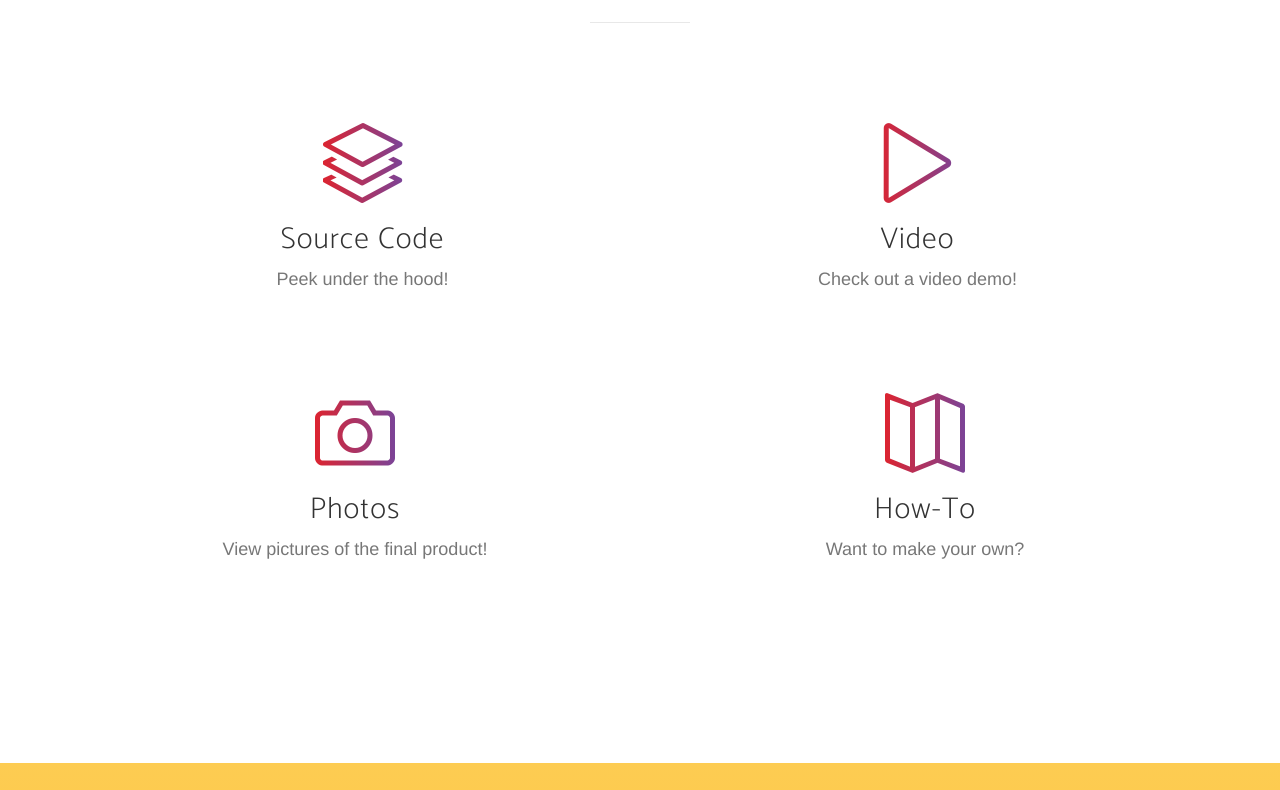
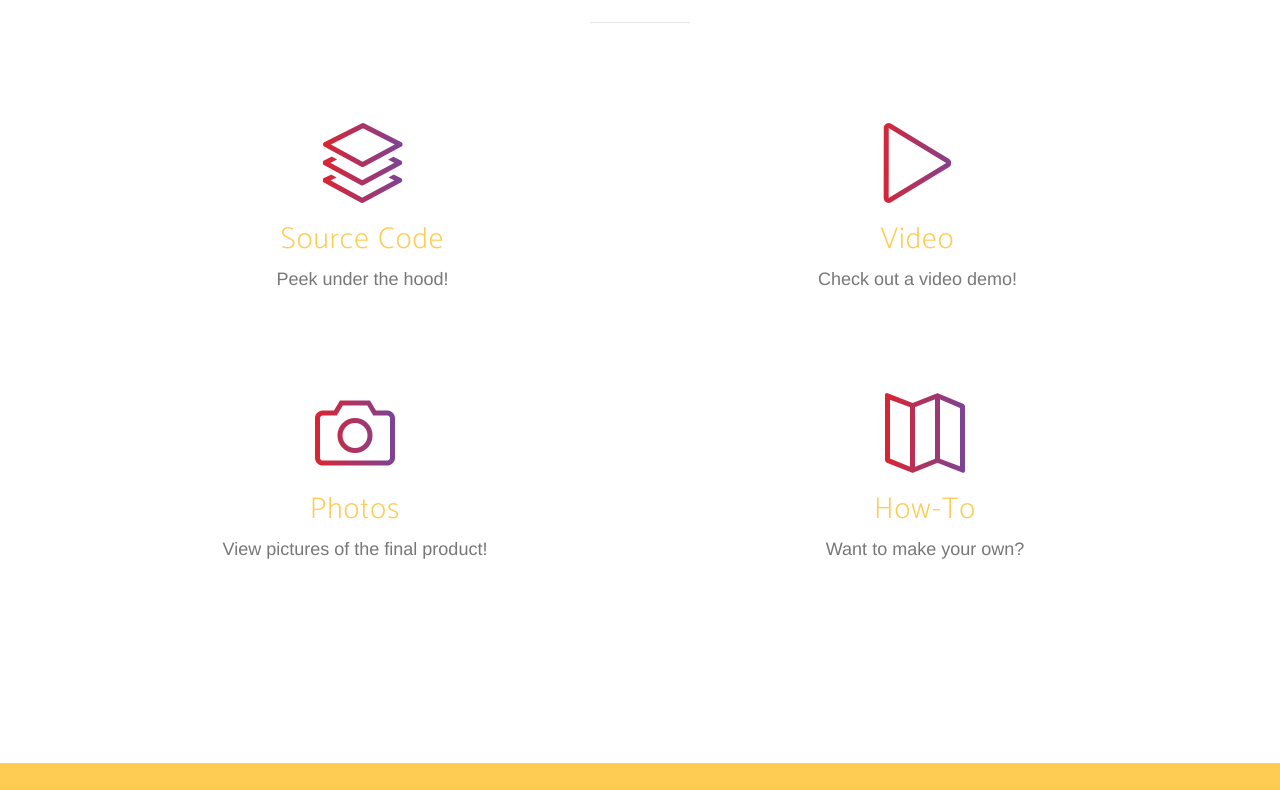
Before and after one commit to Millu/MagicMirror, a website: page index.html in a window 1280 px wide. Shown: the part 1990-2780 px from the top of the page. Drawn offline with nearby package versions, Linux system fonts and the light colour scheme; a web font is replaced by a local one.

Commit message:
updated links

```diff
--- a/index.html
+++ b/index.html
@@ -163,30 +163,30 @@
                         <div class="row">
                             <div class="col-md-6">
                                 <div class="feature-item">
-                                   <a href="#"> <i class="icon-layers text-primary"></i></a>
-                                    <h3>Source Code</h3>
+                                   <a title="Github" href="https://github.gatech.edu/nsomavarapu3/magic-mirror"><i class="icon-layers text-primary"></i>
+                                    <h3>Source Code</h3></a>
                                     <p class="text-muted">Peek under the hood!</p>
                                 </div>
                             </div>
                             <div class="col-md-6">
                                 <div class="feature-item">
-                                    <a href="#"> <i class="icon-control-play text-primary"></i></a>
-                                    <h3>Video</h3>
+                                    <a title="Youtube" href="https://youtube.com"><i class="icon-control-play text-primary"></i>
+                                    <h3>Video</h3></a>
                                     <p class="text-muted">Check out a video demo!</p>
                                 </div>
                             </div>
                         <div class="row">
                             <div class="col-md-6">
                                 <div class="feature-item">
-                                    <a href="#"> <i class="icon-camera text-primary"></i></a>
-                                    <h3>Photos</h3>
+                                <a title="Pictures" href="https://drive.google.com/open?id=0B06bfU0mtS2QZHBRR2JqUXcwUEE"><i class="icon-camera text-primary"></i>
+                                    <h3>Photos</h3></a>
                                     <p class="text-muted">View pictures of the final product!</p>
                                 </div>
                             </div>
                             <div class="col-md-6">
                                 <div class="feature-item">
-                                    <a href="#"> <i class="icon-map text-primary"></i></a>
-                                    <h3>How-To</h3>
+                                    <a title="Instructions" href="https://docs.google.com/document/d/1NR02_BqhfGRooei55yXt0sIkZ3hhhz5oBAkwpJpIve8/edit?usp=sharing"> <i class="icon-map text-primary"></i>
+                                    <h3>How-To</h3></a>
                                     <p class="text-muted">Want to make your own?</p>
                                 </div>
                             </div>
```
